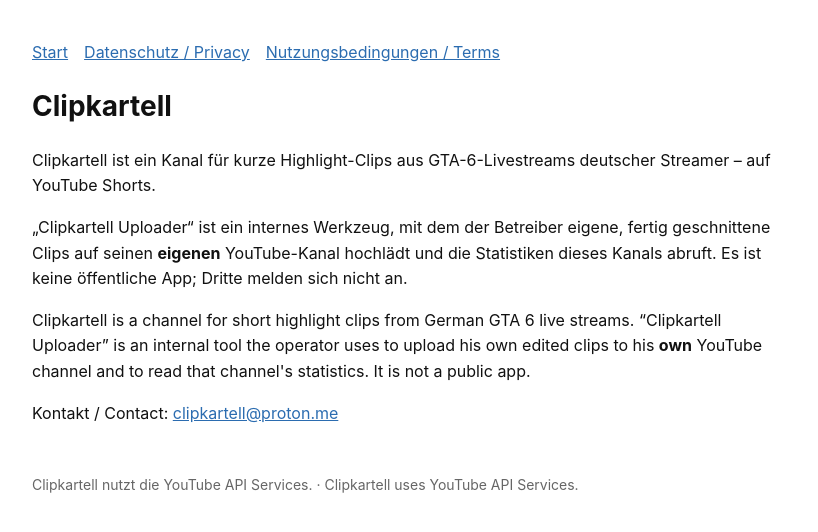
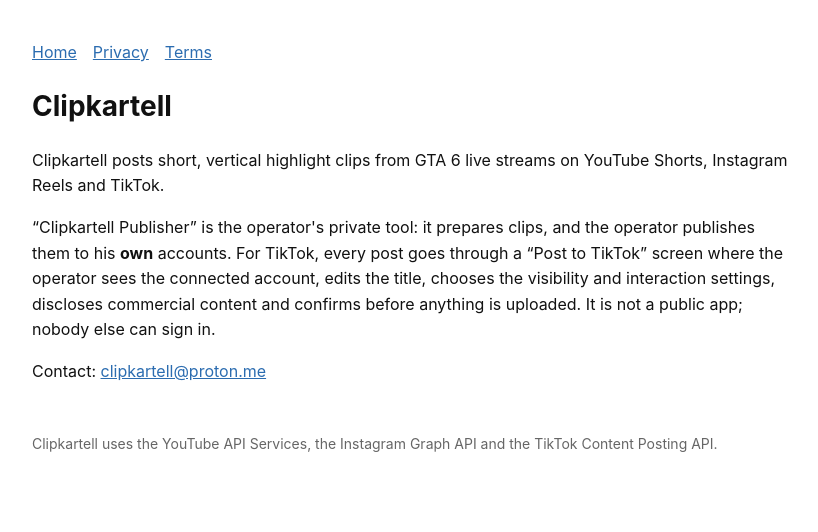
Before and after one commit to clipkartell/clipkartell.github.io, a plain HTML site: page index.html in a window 1280 px wide. Shown: the whole page, without its empty margins (228-1046 px from the left). Drawn offline with Linux system fonts and the light colour scheme.

Commit message:
Homepage: English, all platforms
Updated language from German to English and modified content for clarity.

```diff
--- a/index.html
+++ b/index.html
@@ -1,10 +1,9 @@
-<!DOCTYPE html><html lang="de"><head><meta charset="utf-8"><meta name="viewport" content="width=device-width,initial-scale=1">
+<!DOCTYPE html><html lang="en"><head><meta charset="utf-8"><meta name="viewport" content="width=device-width,initial-scale=1">
 <title>Clipkartell</title><link rel="stylesheet" href="style.css"></head><body>
-<nav><a href="index.html">Start</a><a href="privacy.html">Datenschutz / Privacy</a><a href="terms.html">Nutzungsbedingungen / Terms</a></nav>
+<nav><a href="index.html">Home</a><a href="privacy.html">Privacy</a><a href="terms.html">Terms</a></nav>
 <h1>Clipkartell</h1>
-<p>Clipkartell ist ein Kanal für kurze Highlight-Clips aus GTA-6-Livestreams deutscher Streamer – auf YouTube Shorts.</p>
-<p>„Clipkartell Uploader“ ist ein internes Werkzeug, mit dem der Betreiber eigene, fertig geschnittene Clips auf seinen <strong>eigenen</strong> YouTube-Kanal hochlädt und die Statistiken dieses Kanals abruft. Es ist keine öffentliche App; Dritte melden sich nicht an.</p>
-<p>Clipkartell is a channel for short highlight clips from German GTA 6 live streams. “Clipkartell Uploader” is an internal tool the operator uses to upload his own edited clips to his <strong>own</strong> YouTube channel and to read that channel's statistics. It is not a public app.</p>
-<p>Kontakt / Contact: <a href="mailto:clipkartell@proton.me">clipkartell@proton.me</a></p>
-<footer>Clipkartell nutzt die YouTube API Services. · Clipkartell uses YouTube API Services.</footer>
+<p>Clipkartell posts short, vertical highlight clips from GTA 6 live streams on YouTube Shorts, Instagram Reels and TikTok.</p>
+<p>“Clipkartell Publisher” is the operator's private tool: it prepares clips, and the operator publishes them to his <strong>own</strong> accounts. For TikTok, every post goes through a “Post to TikTok” screen where the operator sees the connected account, edits the title, chooses the visibility and interaction settings, discloses commercial content and confirms before anything is uploaded. It is not a public app; nobody else can sign in.</p>
+<p>Contact: <a href="mailto:clipkartell@proton.me">clipkartell@proton.me</a></p>
+<footer>Clipkartell uses the YouTube API Services, the Instagram Graph API and the TikTok Content Posting API.</footer>
 </body></html>
```
